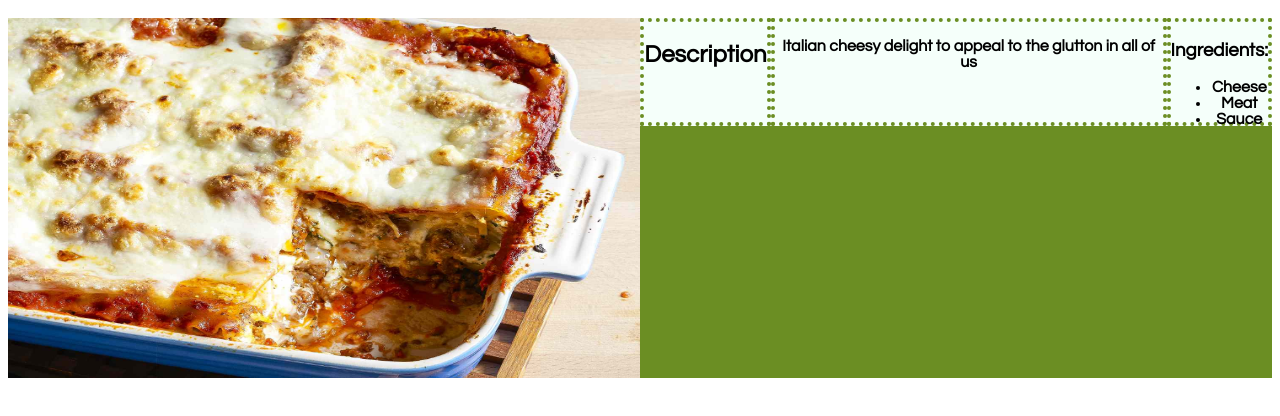
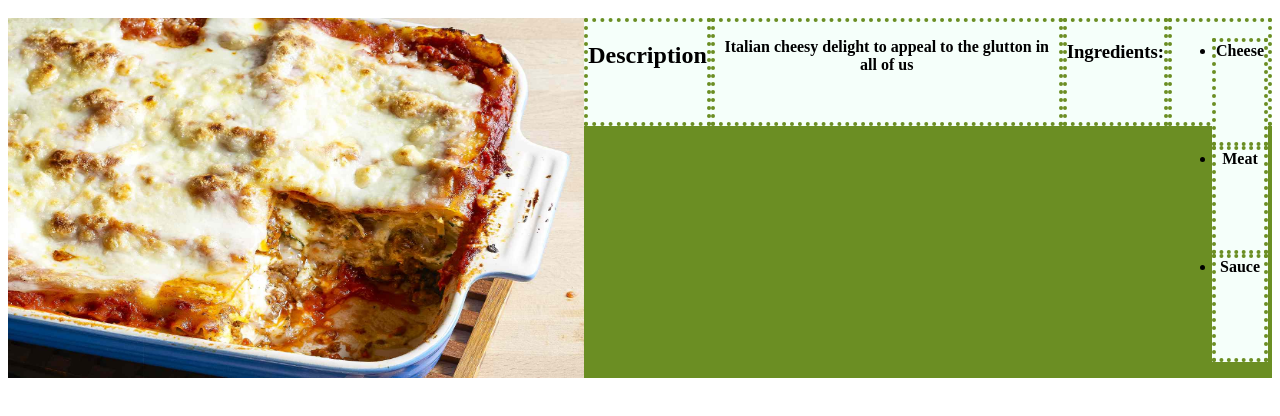
Before and after one commit to abdullaha24/odin-recipes, a plain HTML site: page recipes/lasagna.html in a window 1280 px wide. Shown: the part 48-464 px from the top of the page. Drawn offline with Linux system fonts and the light colour scheme.

Commit message:
messed around with flex some more

```diff
--- a/recipes/lasagna.html
+++ b/recipes/lasagna.html
@@ -6,10 +6,11 @@
     <div class = "Descr"><p>Italian cheesy delight to appeal to the glutton in all of us</p></div>
     <div class="Descr">
        <h3>Ingredients:</h3>
-        <ul>
-            <li>Cheese</li>
-            <li>Meat</li>
-            <li>Sauce</li>
-            </ul>
     </div>
+    <div> <ul>
+       <div class="Descr"><li>Cheese</li></div>
+        <div class="Descr"><li>Meat</li></div>
+        <div class="Descr"><li>Sauce</li></div>
+        </ul> </div>
+
  </div>
--- a/styles.css
+++ b/styles.css
@@ -4,6 +4,7 @@
     color: white;
     font-weight: bold;
     font-family: "Century Gothic"
+    flex-wrap: wrap;
 }
 
 .flex-container div {
@@ -12,6 +13,8 @@
     height: 100px;
     flex: auto;
     font-weight: 100;
+    flex-wrap: wrap;
+    flex-direction: row;
 }
 
 .flex-container .Descr {
@@ -19,4 +22,6 @@
     align-items: center;
     text-align: center;
     font-weight: 700;
+    flex-wrap: wrap;
+    flex-direction: column;
 }
```
